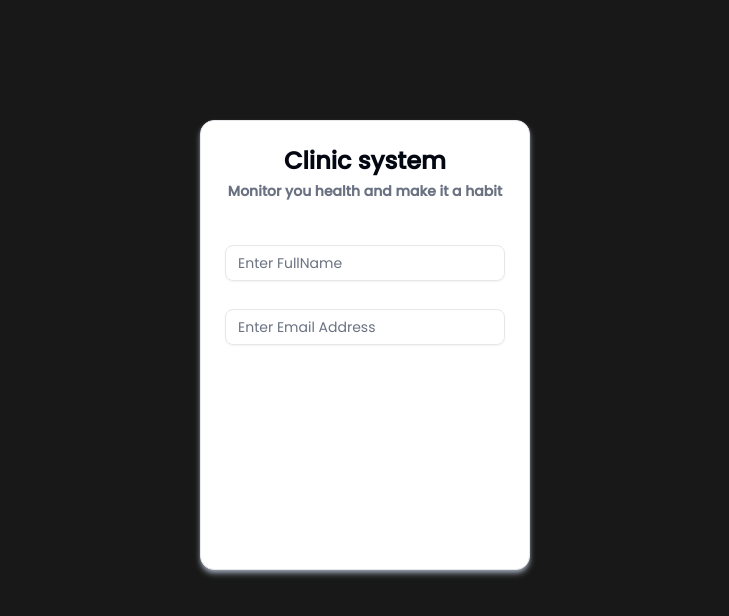
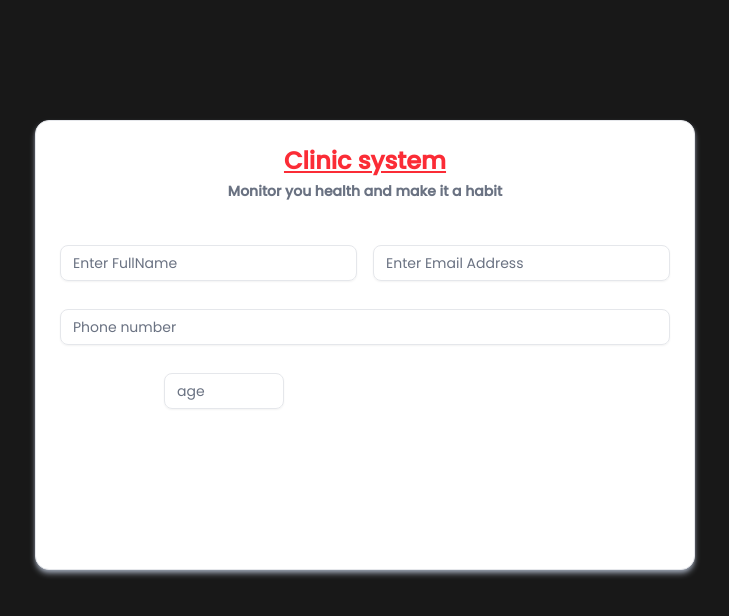
Before and after one commit to VinCoder2004/patient-systemnpx, a Next.js app: page / in a window 1280 px wide. Shown: the top 616 px of the page, without its empty margins (275-1004 px from the left). Built offline with nearby package versions, Linux system fonts and the light colour scheme.

Commit message:
datalist

```diff
--- a/app/components/Form.tsx
+++ b/app/components/Form.tsx
@@ -1,20 +1,34 @@
+"use client"
+
 import { Card, CardContent, CardDescription, CardTitle } from '@/components/ui/card'
 import { Input } from '@/components/ui/input'
-import React from 'react'
+import React, { useState } from 'react'
+
 
 const Form = () => {
+    const [chosenNumber, setNumber] = useState("");
+    const [userInput, setInput] = useState("");
   return (
     <div className='flex justify-center items-center'>
-        <Card className='w-[330px] h-[450px] mt-30 shadow-md shadow-gray-400 flex items-center'>
-            <CardTitle className='text-2xl'>Clinic system</CardTitle>
+        <Card className='w-auto h-[450px] mt-30 shadow-md shadow-gray-400 flex items-center'>
+            <CardTitle className='text-2xl underline text-red-500'>Clinic system</CardTitle>
             <CardDescription className='relative top-[-20px] font-semibold'>Monitor you health and make it a habit</CardDescription>
             <CardContent>
                 <div className='flex w-full items-center flex-col'>
-                    <div className='w-full'>
+                    <div className='w-full flex flex-row gap-[1rem]'>
                         <Input type='text' placeholder='Enter FullName'/>
+                          <Input type='email' placeholder='Enter Email Address'/>
                     </div>
-                    <div className='mt-7 w-full'>
-                        <Input type='email' placeholder='Enter Email Address'/>
+                        <datalist id="dataList" onChange={(e:any) => setNumber(e.target.value)}>
+
+                            <option value="+63">+63</option>
+
+                        </datalist>
+                      <div className='mt-7  w-full'>
+                        <Input list="dataList" value={userInput}  onChange={(e:any) => setInput(e.target.value)} type='number' placeholder='Phone number'/>
+                    </div>
+                     <div className='w-30 mt-7  flex  relative left-[-141px] flex-row gap-[1rem]'>
+                        <Input type='number' placeholder='age'/>
                     </div>
                 </div>
             </CardContent>
```
